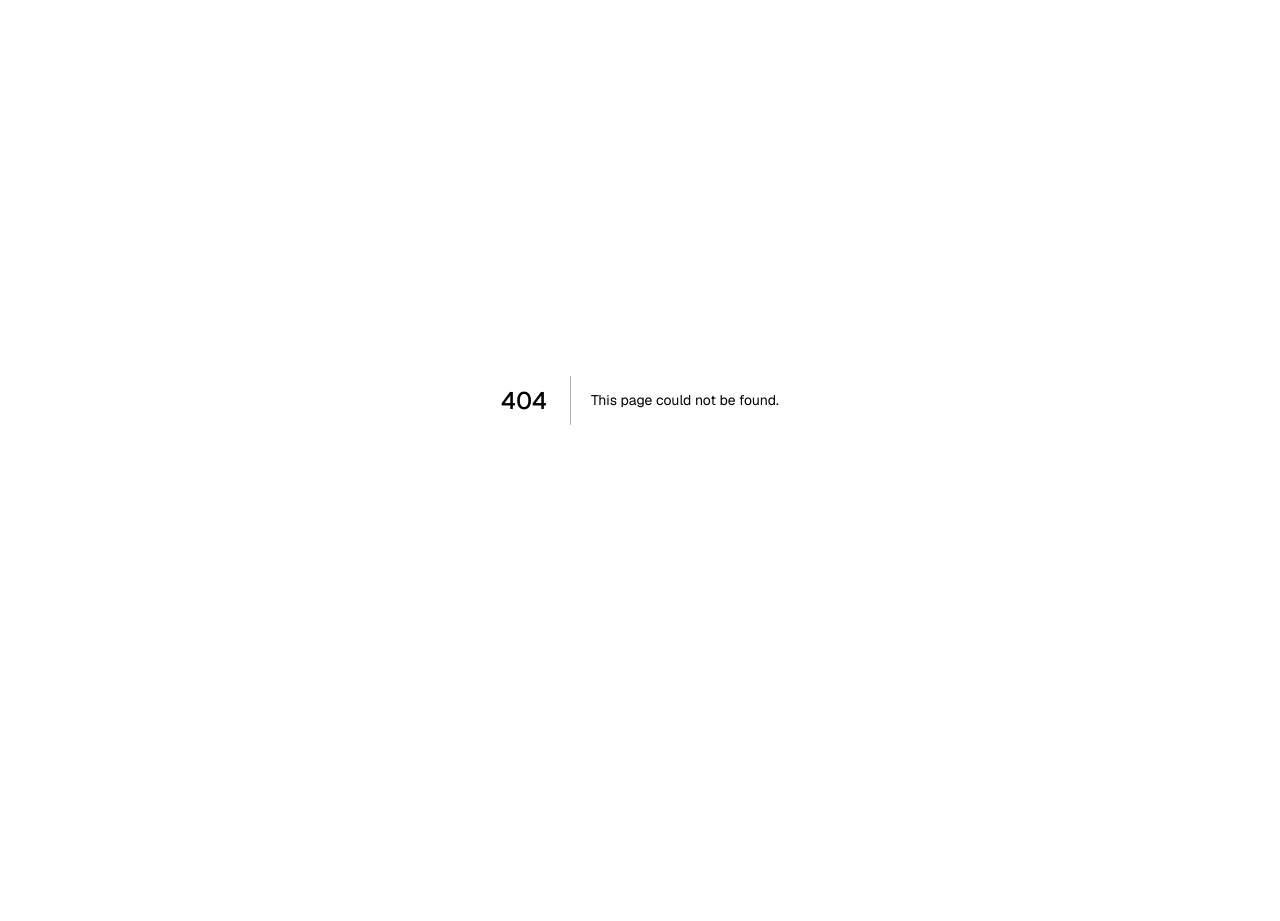
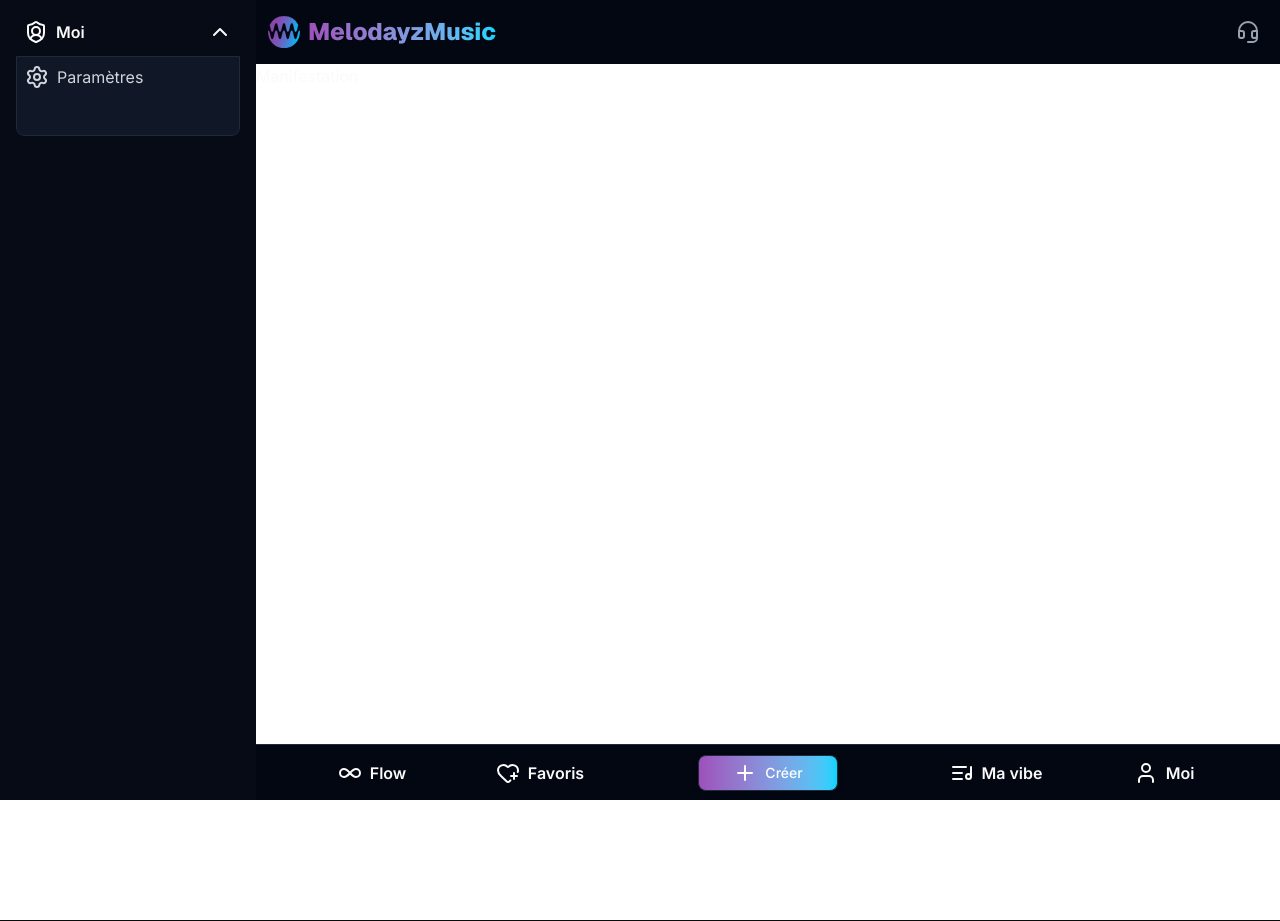
Before and after one commit to bossnare/melodayzmusic, a Next.js app in the folder apps/client/: page /dashboard/myvibe in a window 1280 px wide. Before the commit this address had no page. Before the commit the page ends 800 px from the top, so only its background shows below. Built offline with nearby package versions, Linux system fonts and the light colour scheme.

Commit message:
client: update navigation icon, label, make it look like music vibe

```diff
--- a/apps/client/src/app/api/song/route.ts
+++ b/apps/client/src/app/api/song/route.ts
@@ -3,14 +3,14 @@ import { NextResponse } from 'next/server';
 const mockSongs = [
   {
     id: 'un1',
-    title: 'Kingpin - Footbal Africa',
+    title: 'Speedy - I saw the TV glow',
     artist: 'kingpin',
     duration: 210,
     description:
       'Dive into the world of music with our comprehensive song analyses. Uncover hidden meanings, lyrical interpretations',
     createdAt: new Date(Date.now()),
     songCover: {
-      coverUrl: '/img/p4.webp',
+      coverUrl: '/img/p5.jpg',
     },
     defaultCover: 'null',
     userOwner: {
@@ -70,7 +70,7 @@ const mockSongs = [
       'Dive into the world of music with our comprehensive song analyses. Uncover hidden meanings, lyrical interpretations',
     createdAt: new Date(Date.now()),
     songCover: {
-      coverUrl: '/img/p5.jpg',
+      coverUrl: '/img/p4.webp',
     },
     defaultCover: '/img/p2.jpeg',
     userOwner: {
--- a/apps/client/src/app/dashboard/activity/page.tsx
+++ b/apps/client/src/app/dashboard/myvibe/page.tsx
@@ -1,6 +1,6 @@
 'use client';
 
-export default function ActivityPage() {
+export default function PlaylistPage() {
   return (
     <div>
       <p>Manifestation</p>
--- a/apps/client/src/components/Aside.tsx
+++ b/apps/client/src/components/Aside.tsx
@@ -4,7 +4,7 @@ import {
   ChevronDown,
   ShieldUser,
   Power,
-  UserCog,
+  Settings,
   ChevronUp,
 } from 'lucide-react';
 import { useState } from 'react';
@@ -33,7 +33,7 @@ export const Aside = () => {
               }}
             >
               <ShieldUser className="text-xl" />{' '}
-              <span className="hidden font-semibold lg:block">Profile</span>
+              <span className="hidden font-semibold lg:block">Moi</span>
               <Button classname={'ml-auto text-xl'}>
                 {isDown ? <ChevronUp /> : <ChevronDown />}
               </Button>
@@ -49,11 +49,8 @@ export const Aside = () => {
                 }`}
             >
               <Link href="">
-                <UserCog />
+                <Settings />
                 <span>Paramètres</span>
-              </Link>
-              <Link href="">
-                <Power /> <span>Se déconnecter</span>
               </Link>
             </ul>
           </div>
--- a/apps/client/src/components/NavBottom.tsx
+++ b/apps/client/src/components/NavBottom.tsx
@@ -1,10 +1,10 @@
-import { Activity, House, HeartPlus, Plus, UserCircle } from 'lucide-react';
+import { ListMusic, Infinity, HeartPlus, Plus, User } from 'lucide-react';
 import Link from 'next/link';
 import { Button } from './ui/button';
 
 export const NavBottom = () => {
   const nav = [
-    { id: 1, label: 'Accueil', href: '/dashboard', icon: <House /> },
+    { id: 1, label: 'Flow', href: '/dashboard', icon: <Infinity /> },
     {
       id: 4,
       label: 'Favoris',
@@ -14,20 +14,22 @@ export const NavBottom = () => {
     { id: 3, label: 'button' },
     {
       id: 2,
-      label: 'Activité',
-      href: '/dashboard/activity',
-      icon: <Activity />,
+      label: 'Ma vibe',
+      href: '/dashboard/myvibe',
+      icon: <ListMusic />,
     },
     {
       id: 5,
-      label: 'Profile',
-      href: '/dashboard/profile',
-      icon: <UserCircle />,
+      label: 'Moi',
+      href: '/dashboard/moi',
+      icon: <User />,
     },
   ];
 
   return (
-    <nav className="sticky overflow-hidden bottom-0 left-0 flex items-center justify-center w-full gap-6 px-2 text-sm border-t z-6 border-t-gray-200 dark:border-t-gray-800 md:text-base sm:px-0 h-18 md:h-14 bg-gray-50 dark:bg-gray-950 md:gap-5 md:py-5 lg:gap-2">
+    <nav className="sticky bottom-0 left-0 flex items-center justify-center
+    w-full gap-6 px-2 text-sm border-t z-6 border-t-gray-200 dark:border-t-gray-800
+    md:text-base sm:px-0 h-18 md:h-14 bg-gray-50 dark:bg-gray-950 md:gap-5 md:py-5 lg:gap-2">
       {/* mampiasa end, inona? raha samy misy dashboard ilay href dia ilay active foana active fa tsy miaraka index */}
 
       {nav.map((tab) =>
--- a/apps/client/src/utils/formatDateAgo.ts
+++ b/apps/client/src/utils/formatDateAgo.ts
@@ -15,7 +15,7 @@ const formatDateAgo = (date: string) => {
     .replace("heures", "h")
     .replace("jour", "j")
     .replace("jours", "j")
-    .replace("il y a moins d’une min", "A l'instant")
+    .replace("il y a moins d’une min", "Tout juste")
     .replace("environ", "").replace("il y a", "");
 
   return shortTime;
--- a/apps/client/src/utils/poster.ts
+++ /dev/null
@@ -1,6 +0,0 @@
-import api from "@/libs/api";
-
-export const poster = async <T>(url: string, chicken: any): Promise <T> => {
-  const { data } = await api.post<T>(url, chicken);
-  return data;
-};
```
Also changed, not shown: apps/client/public/img/p4.webp.
